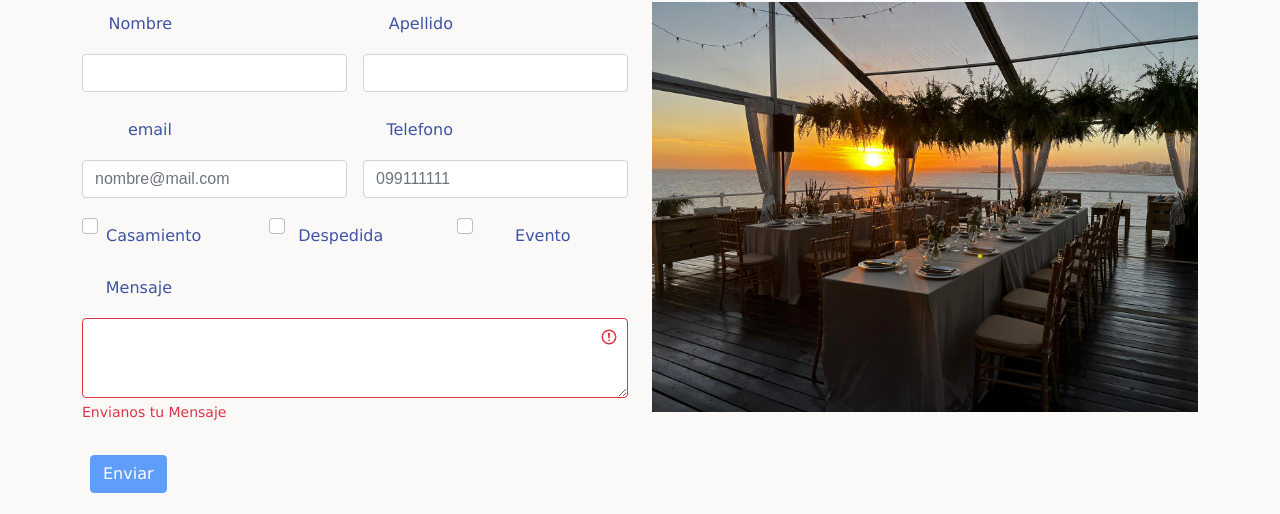
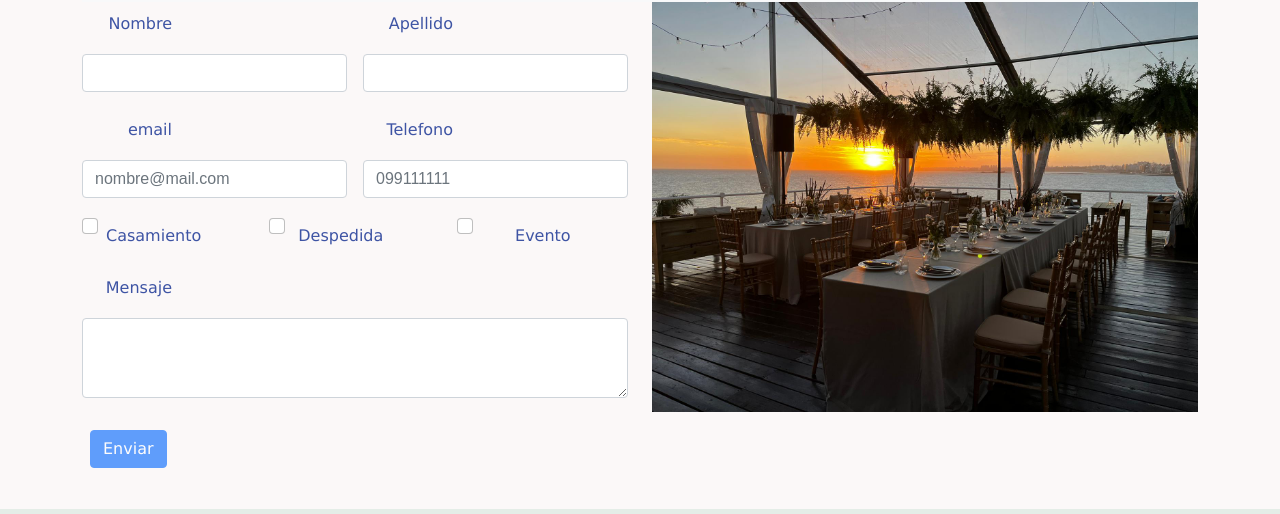
Before and after one commit to siju29/Almar, a plain HTML site: page paginas/solicitudes.html in a window 1280 px wide. Shown: the part 207-721 px from the top of the page. Drawn offline with nearby package versions, Linux system fonts and the light colour scheme.

Commit message:
verdadero ultimo commit

```diff
--- a/paginas/solicitudes.html
+++ b/paginas/solicitudes.html
@@ -102,7 +102,7 @@
                     </div>
                     <div class="mb-3">
                         <label for="validationTextarea" class="form-label">Mensaje</label>
-                        <textarea class="form-control is-invalid" id="validationTextarea" required></textarea>
+                        <textarea class="form-control" id="validationTextarea" required></textarea>
                         <div class="invalid-feedback">
                             Envianos tu Mensaje
                         </div>
```
Also changed, not shown: style.css (+0 -9 lines).
